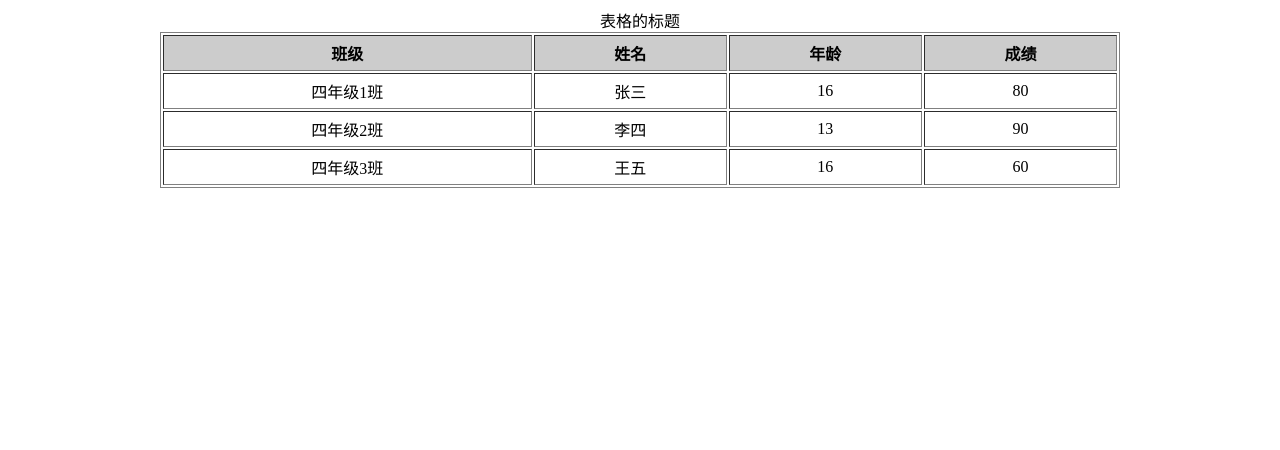
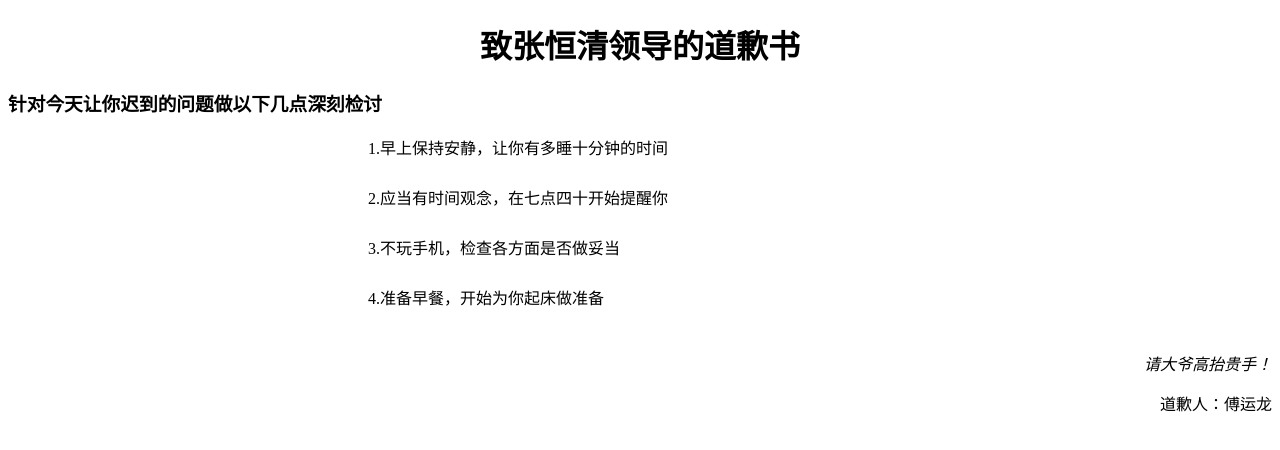
Before and after one commit to f5l5y5/fly.github.io, a plain HTML site: page index.html in a window 1280 px wide. Drawn offline with Linux system fonts and the light colour scheme.

Commit message:
Apologized

```diff
--- a/index.html
+++ b/index.html
@@ -1,37 +1,24 @@
 <!DOCTYPE html>
 <html>
 <head>
-	<title>第七节课</title>
+	<title>大爷饶命</title>
 	<meta charset="utf-8">
+	<style type="text/css">
+		h1 {text-align: center;}
+		p{text-align: right;}
+		li{height: 50px;text-indent: 20em;list-style: none;}
+	</style>
 </head>
 <body>
-	<table width="960px" heiht="250px" border="1" align="center" cellpadding="5" cellspacing="2"
-	frame="border" rules="">
-	<caption align="right">表格的标题</caption>
-		<tr bgcolor="#ccc" align="center" valign="center">
-			<th>班级</th>
-			<th>姓名</th>
-			<th>年龄</th>
-			<th>成绩</th>
-		</tr>
-		<tr align="center" valign="center">
-			<td>四年级1班</td>
-			<td>张三</td>
-			<td>16</td>
-			<td>80</td>
-		</tr>
-		<tr align="center" valign="center">
-			<td>四年级2班</td>
-			<td>李四</td>
-			<td>13</td>
-			<td>90</td>
-		</tr>
-		<tr align="center" valign="center">
-			<td>四年级3班</td>
-			<td>王五</td>
-			<td>16</td>
-			<td>60</td>
-		</tr>
-	</table>
+	<h1>致张恒清领导的道歉书</h1>
+	<h3>针对今天让你迟到的问题做以下几点深刻检讨</h3>
+	<ul>
+		<li>1.早上保持安静，让你有多睡十分钟的时间</li>
+		<li>2.应当有时间观念，在七点四十开始提醒你</li>
+		<li>3.不玩手机，检查各方面是否做妥当</li>
+		<li>4.准备早餐，开始为你起床做准备</li>
+	</ul>
+	<p><em>请大爷高抬贵手！</em></p>
+	<p>道歉人：傅运龙</p>
 </body>
 </html>
```
